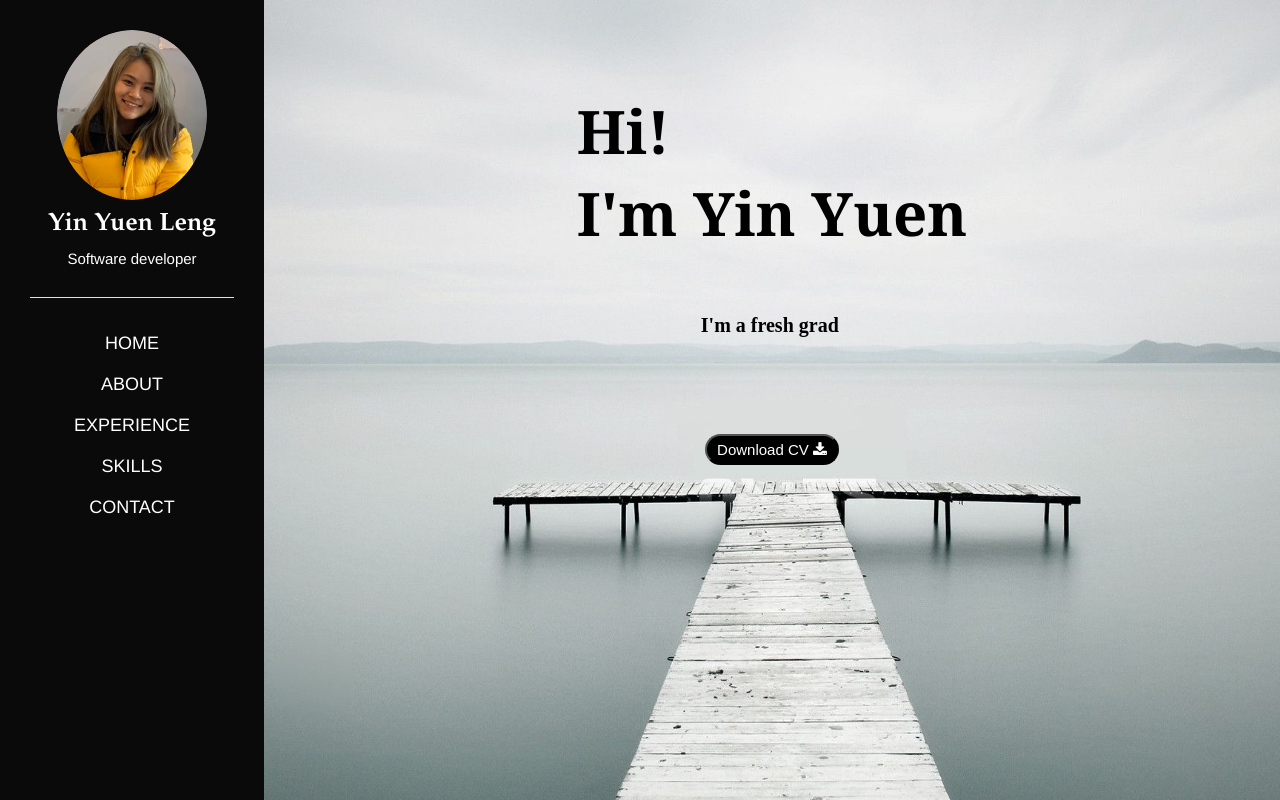
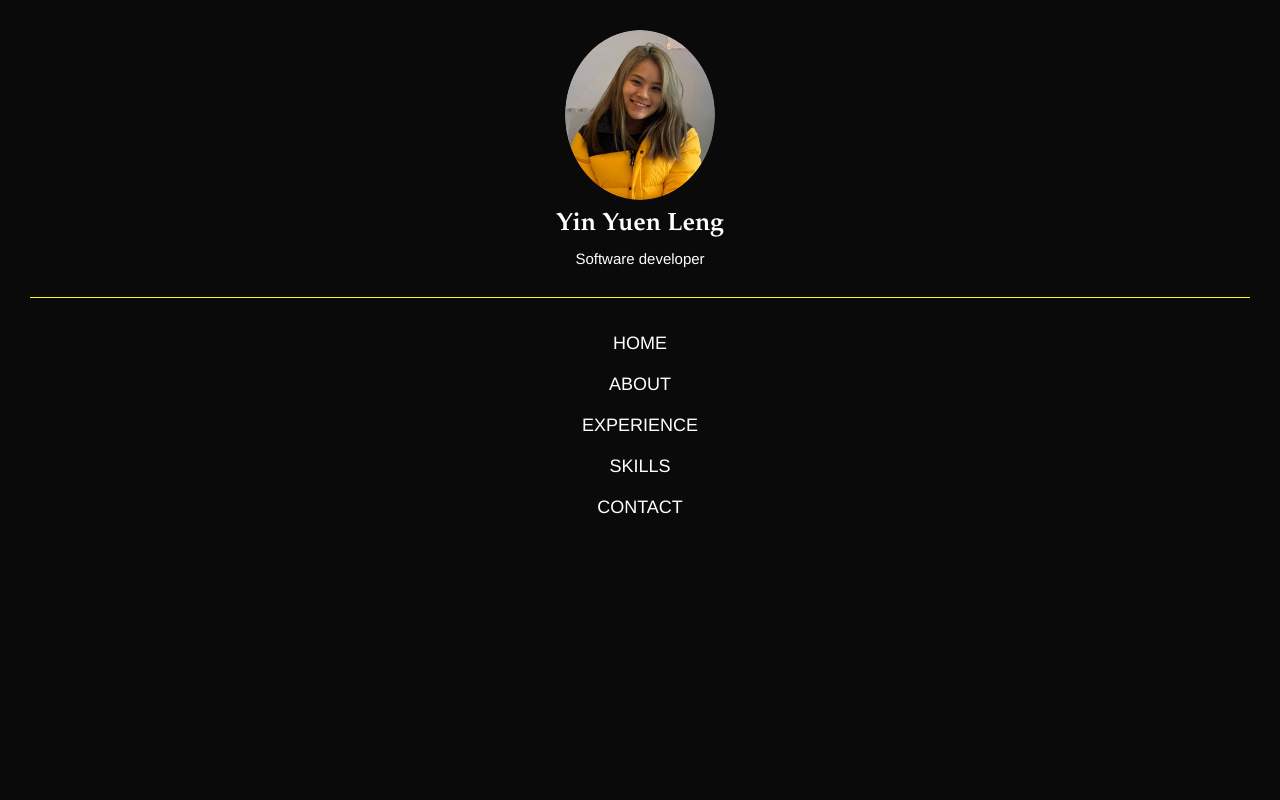
Before and after one commit to gladysleng/gladysleng.github.io, a React (Create React App) app: page / in a window 1280 px wide. Built offline with nearby package versions, Linux system fonts and the light colour scheme.

Commit message:
fix routing home

```diff
--- a/src/App.js
+++ b/src/App.js
@@ -34,7 +34,7 @@ function App() {
     <Router>
       <div className="App">
         <Navbar />
-        <Route exact path="/">
+        <Route exact path="/home">
           <Home />
         </Route>
         <Route path="/about">
```
